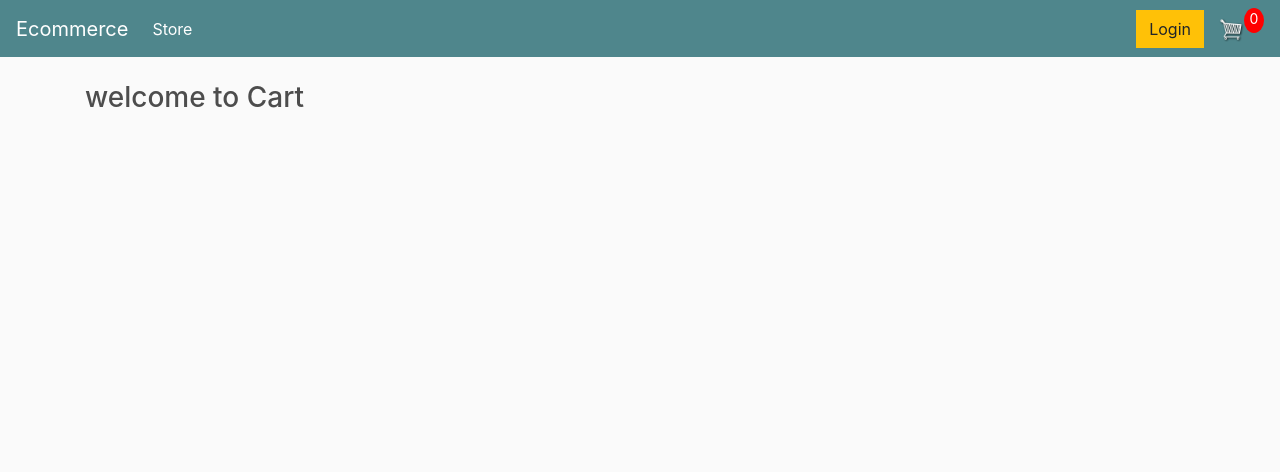
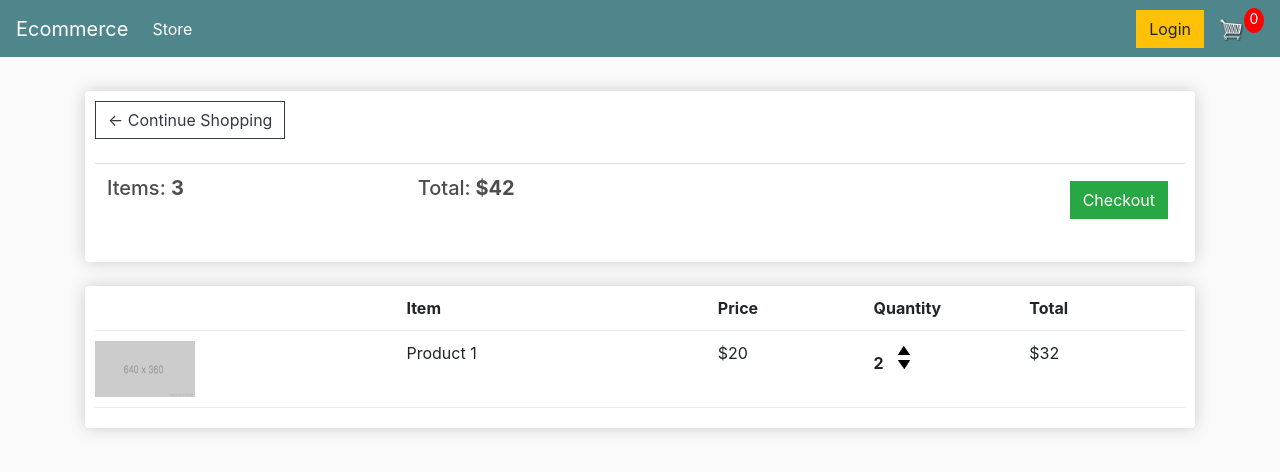
Before and after one commit to jawadahmed2/Django-Ecommerce-Website, a Django app: page /cart/ in a window 1280 px wide. Shown: the top 472 px of the page. Run offline with Django 4.2, Linux system fonts and the light colour scheme; lists and menus that the app fills with data are empty; some libraries are stand-ins or nearby versions.

Commit message:
update cart.html

```diff
--- a/ecommerce/store/templates/store/cart.html
+++ b/ecommerce/store/templates/store/cart.html
@@ -7,7 +7,59 @@
 </head>
 
 
-<h3>welcome to Cart</h3>
+<div class="row">
+    <div class="col-lg-12">
+        <div class="box-element">
+            <a class="btn btn-outline-dark" href="{% url 'store' %}">&#x2190; Continue Shopping</a>
+            <br>
+            <br>
+            <table class="table">
+                <tr>
+                    <th>
+                        <h5>Items: <strong>3</strong></h5>
+                    </th>
+                    <th>
+                        <h5>Total:<strong> $42</strong></h5>
+                    </th>
+                    <th>
+                        <a style="float:right; margin:5px;" class="btn btn-success"
+                            href="{% url 'checkout' %}">Checkout</a>
+                    </th>
+                </tr>
+            </table>
+        </div>
 
+        <br>
+        <div class="box-element">
+            <div class="cart-row">
+                <div style="flex:2"></div>
+                <div style="flex:2"><strong>Item</strong></div>
+                <div style="flex:1"><strong>Price</strong></div>
+                <div style="flex:1"><strong>Quantity</strong></div>
+                <div style="flex:1"><strong>Total</strong></div>
+            </div>
 
-{% endblock content %}
+            <div class="cart-row">
+                <div style="flex:2"><img class="row-image" src="{% static 'images/placeholder.png' %}"></div>
+                <div style="flex:2">
+                    <p>Product 1</p>
+                </div>
+                <div style="flex:1">
+                    <p>$20</p>
+                </div>
+                <div style="flex:1">
+                    <p class="quantity">2</p>
+                    <div class="quantity">
+                        <img class="chg-quantity" src="{% static  'images/arrow-up.png' %}">
+
+                        <img class="chg-quantity" src="{% static  'images/arrow-down.png' %}">
+                    </div>
+                </div>
+                <div style="flex:1">
+                    <p>$32</p>
+                </div>
+            </div>
+        </div>
+    </div>
+
+    {% endblock content %}
```
Also changed, not shown: ecommerce/static/images/arrow-down.png (added), ecommerce/static/images/arrow-up.png (added).
